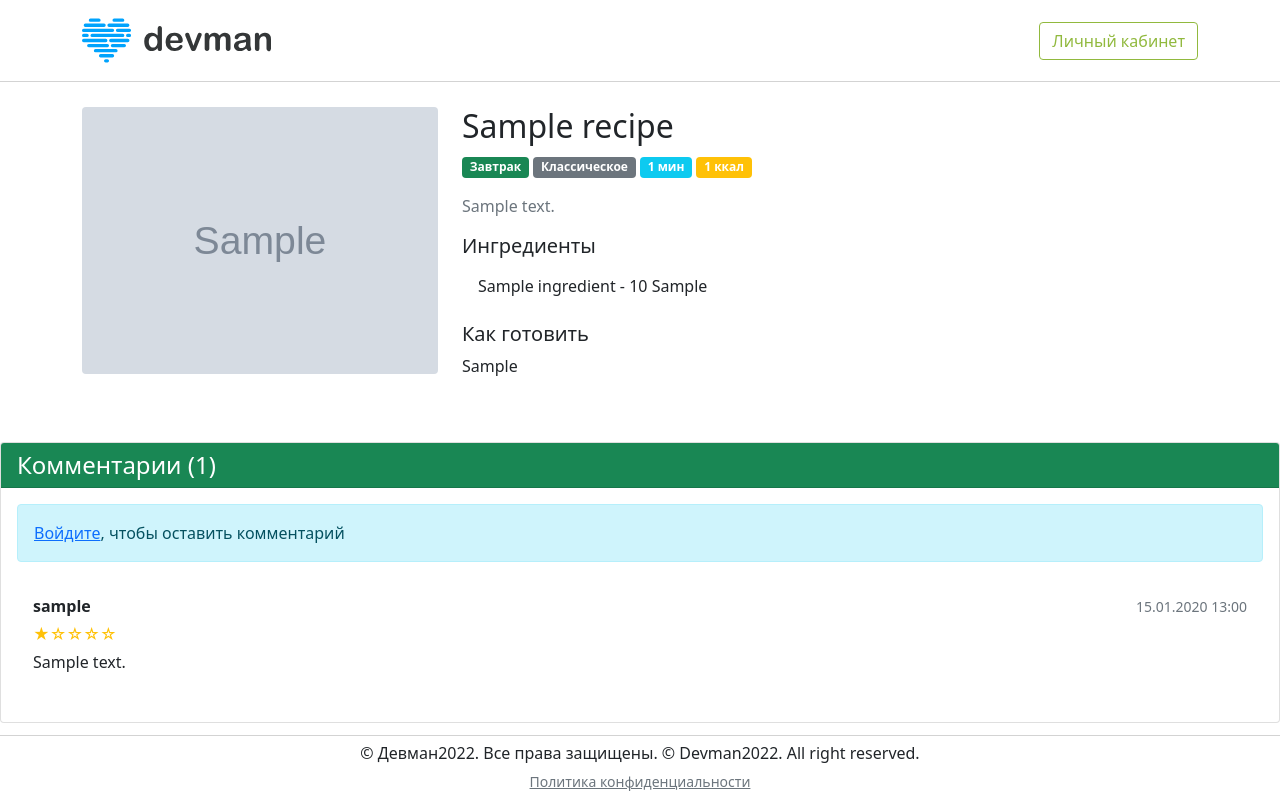
After one commit to alinarogova123-arch/Easy_coock, a Django app: page /recipe/1/ in a window 1280 px wide. The commit adds this page. Run offline with Django 5.2, Linux system fonts and the light colour scheme; tables that the repository leaves empty hold one stand-in row (values such as "Sample post"); grey boxes marked "Sample" are stand-in pictures; parts of the project's set-up code (start-up, migrations or seed data) failed here and were passed over.

Commit message:
Setup comments and recipe page

```diff
--- a/foodplan/urls.py
+++ b/foodplan/urls.py
@@ -19,6 +19,11 @@ urlpatterns = (
             views.get_daily_menu,
             name='subscription_menu',
         ),
+        path(
+            'recipe/<int:recipe_id>/',
+            views.recipe_detail,
+            name='recipe_detail',
+        ),
     ]
     + static(settings.STATIC_URL, document_root=settings.STATIC_ROOT)
     + static(settings.MEDIA_URL, document_root=settings.MEDIA_ROOT)
--- a/recipes/forms.py
+++ b/recipes/forms.py
@@ -2,10 +2,16 @@ from django import forms
 from django.contrib.auth import authenticate, get_user_model
 from django.contrib.auth.forms import UserCreationForm
 
-from .models import Allergen, FoodType, MenuType, Subscription, SubscriptionPlan
+from .models import (
+    Allergen,
+    Comment,
+    FoodType,
+    MenuType,
+    Subscription,
+    SubscriptionPlan,
+)
 from .services.pricing import calculate_order_price
 from .services.promo import find_promo_code, validate_promo_code
-
 
 PLAN_DURATION_CHOICES = (
     (1, '1 мес.'),
@@ -207,3 +213,25 @@ class OrderForm(forms.Form):
             self.cleaned_data['excluded_allergens']
         )
         return subscription
+
+
+class CommentForm(forms.ModelForm):
+    class Meta:
+        model = Comment
+        fields = ['text', 'rating']
+        widgets = {
+            'text': forms.Textarea(
+                attrs={
+                    'class': 'form-control',
+                    'rows': 4,
+                    'placeholder': 'Поделитесь своим мнением о рецепте...',
+                }
+            ),
+            'rating': forms.Select(
+                attrs={
+                    'class': 'form-select',
+                    'style': 'width: auto',
+                }
+            ),
+        }
+        labels = {'text': 'Ваш комментарий', 'rating': 'Оценка'}
--- a/recipes/models.py
+++ b/recipes/models.py
@@ -74,7 +74,7 @@ class Recipe(models.Model):
     )
     calories = models.PositiveIntegerField(verbose_name='Калории')
 
-    images = models.ImageField(
+    image = models.ImageField(
         verbose_name='Изображение', upload_to='', blank=True
     )
 
@@ -372,3 +372,6 @@ class Comment(models.Model):
 
     def __str__(self):
         return f'{self.author.username}: {self.text[:30]}...'
+
+    def stars_display(self):
+        return '★' * self.rating + '☆' * (5 - self.rating)
--- a/recipes/views.py
+++ b/recipes/views.py
@@ -7,7 +7,7 @@ from django.contrib.auth.decorators import login_required
 from django.shortcuts import get_object_or_404, redirect, render
 from django.views.decorators.http import require_POST
 
-from .forms import LoginForm, OrderForm, RegistrationForm
+from .forms import CommentForm, LoginForm, OrderForm, RegistrationForm
 from .models import Allergen, Recipe, Subscription, SubscriptionStatus
 from .services.menu_generator import generate_daily_menu
 
@@ -174,3 +174,32 @@ def get_daily_menu(request, subscription_id):
     }
 
     return render(request, 'subscription_menu.html', context)
+
+
+def recipe_detail(request, recipe_id):
+    recipe = get_object_or_404(Recipe, id=recipe_id)
+    comments = recipe.comments.filter(is_approved=True).select_related(
+        'author'
+    )
+
+    if request.method == 'POST' and request.user.is_authenticated:
+        form = CommentForm(request.POST)
+        if form.is_valid():
+            comment = form.save(commit=False)
+            comment.recipe = recipe
+            comment.author = request.user
+            comment.save()
+            messages.success(
+                request, 'Комментарий добавлен и отправлен на модерацию.'
+            )
+            return redirect('recipe', recipe_id=recipe.id)
+    else:
+        form = CommentForm()
+
+    context = {
+        'recipe': recipe,
+        'comments': comments,
+        'form': form,
+    }
+
+    return render(request, 'recipe.html', context)
--- a/static/js/order_price.js
+++ b/static/js/order_price.js
@@ -45,7 +45,7 @@ function updateOrderPrice() {
   }
 
   const totalPrice = getSelectedMealsPrice() * getDurationCoefficient();
-  priceElement.textContent = `${priceFormatter.format(totalPrice)} ₽`;
+  priceElement.textContent = `${priceFormatter.format(totalPrice)}`;
 }
 
 document.addEventListener("DOMContentLoaded", () => {
--- a/templates/base.html
+++ b/templates/base.html
@@ -11,6 +11,17 @@
     <link rel="icon" type="image/png" href="{% static 'images/favicon.png' %}">
     <title>{% block title %}Default title{% endblock %}</title>
 </head>
+<body>
+    <header>
+        <nav class="navbar navbar-expand-md navbar-light fixed-top navbar__opacity">
+            <div class="container">
+                <a class="navbar-brand" href="{% url 'home' %}">
+                    <img src="{% static 'images/logo.8d8f24edbb5f.svg' %}" height="55" width="189" alt="">
+                </a>
+                <a class="btn btn-outline-success shadow-none foodplan_green foodplan__border_green" href="{% url 'lk' %}">Личный кабинет</a>
+            </div>
+        </nav>
+    </header>
     {% block content %}
     {% endblock %}
 
@@ -18,4 +29,12 @@
     integrity="sha384-MrcW6ZMFYlzcLA8Nl+NtUVF0sA7MsXsP1UyJoMp4YLEuNSfAP+JcXn/tWtIaxVXM"
     crossorigin="anonymous"></script>
 </body>
+<footer class="footer pt-2" style="border-top: 1px solid lightgray;">
+    <div class="container d-flex flex-row justify-content-center mb-2">
+        <small class="text-center">
+            <h6>© Девман2022. Все права защищены. © Devman2022. All right reserved.</h6>
+            <a href="#" class="link-secondary">Политика конфиденциальности</a>
+        </small>
+    </div>
+</footer>
 </html>
--- /dev/null
+++ b/templates/recipe.html
@@ -0,0 +1,98 @@
+{% extends "base.html" %}
+{% load static %}
+
+{% block title %}{{ recipe.name }} - Foodplan{% endblock %}
+
+{% block content %}
+    <main style="margin-top: calc(2rem + 75px);">
+        <section>
+            <div class="container">
+                <div class="row">
+                    <div class="col-12 col-md-4 d-flex justify-content-center">
+                        <div class="card foodplan__card_borderless">
+                            {% if recipe.image %}
+                                <img src="{{ recipe.image.url }}" class="img-fluid rounded" alt="{{ recipe.name }}">
+                            {% else %}
+                                <img src="{% static 'images/circle1' %}" class="img-fluid rounded" alt="Нет фото">
+                            {% endif %}
+                        </div>
+                    </div>
+                    <div class="col-12 col-md-6 d-flex flex-column justify-content-between">
+                        <h2>{{ recipe.name }}</h2>
+                        <div class="mb-3">
+                            <span class="badge bg-success">{{ recipe.get_food_type_display }}</span>
+                            <span class="badge bg-secondary">{{ recipe.get_menu_type_display }}</span>
+                            <span class="badge bg-info">{{ recipe.cooking_time }} мин</span>
+                            <span class="badge bg-warning">{{ recipe.calories }} ккал</span>
+                        </div>
+                        <p class="text-muted">{{ recipe.description|default:"" }}</p>
+
+                        <h5>Ингредиенты</h5>
+                        <ul class="list-group list-group-flush mb-3">
+                            {% for position in recipe.ingredients.all %}
+                                <li class="list-group-item">
+                                    {{ position.ingredient.name }} - {{ position.amount }} {{ position.ingredient.unit }}
+                                </li>
+                            {% empty %}
+                                <li class="list-group-item text-muted">Ингредиенты не добавлены</li>
+                            {% endfor %}
+                        </ul>
+
+                        <h5>Как готовить</h5>
+                        <p>{{ recipe.instruction|linebreaksbr }}</p>
+                    </div>
+                </div>
+            </div>
+
+            <div class="row mt-5">
+                <div class="col-12">
+                    <div class="card">
+                        <div class="card-header bg-success text-white">
+                            <h4 class="mb-0">Комментарии ({{ comments|length }})</h4>
+                        </div>
+                        <div class="card-body">
+                            {% if user.is_authenticated %}
+                                <div class="mb-4 p-3 bg-light rounded">
+                                    <h5>Оставить комментарий</h5>
+                                    <form method="post">
+                                        {% csrf_token %}
+                                        <div class="mb-2">
+                                            {{ form.text }}
+                                        </div>
+                                        <div class="mb-2">
+                                            {{ form.rating }}
+                                        </div>
+                                        <button type="submit" class="btn btn-outline-success">Отправить</button>
+                                    </form>
+                                </div>
+                            {% else %}
+                                <div class="alert alert-info">
+                                    <a href="{% url 'auth' %}" class"alert-link">Войдите</a>, чтобы оставить комментарий
+                                </div>
+                            {% endif %}
+
+                            {% if comments %}
+                                {% for comment in comments %}
+                                    <div class="border-button p-3 mb-3">
+                                        <div class="d-flex justify-content-between align-items-center">
+                                            <strong>{{ comment.author.username }}</strong>
+                                            <small class="text-muted">{{ comment.created_at|date:"d.m.Y H:i"}}</small>
+                                        </div>
+                                        <div class="my-1">
+                                            <span class="text-warning">{{ comment.stars_display }}</span>
+                                        </div>
+                                        <p class="mb-0">{{ comment.text }}</p>
+                                    </div>
+                                {% endfor %}
+                            {% else %}
+                                <p class="text-muted text-center py-3 mb-0">
+                                    Пока комментариев нет
+                                </p>
+                            {% endif %}
+                        </div>
+                    </div>
+                </div>
+            </div>
+        </section>
+    </main>
+{% endblock %}
```
Also changed, not shown: templates/order.html (+10 -29 lines), templates/subscription_menu.html (+8 -20 lines), recipes/migrations/0008_rename_images_recipe_image.py (added).
